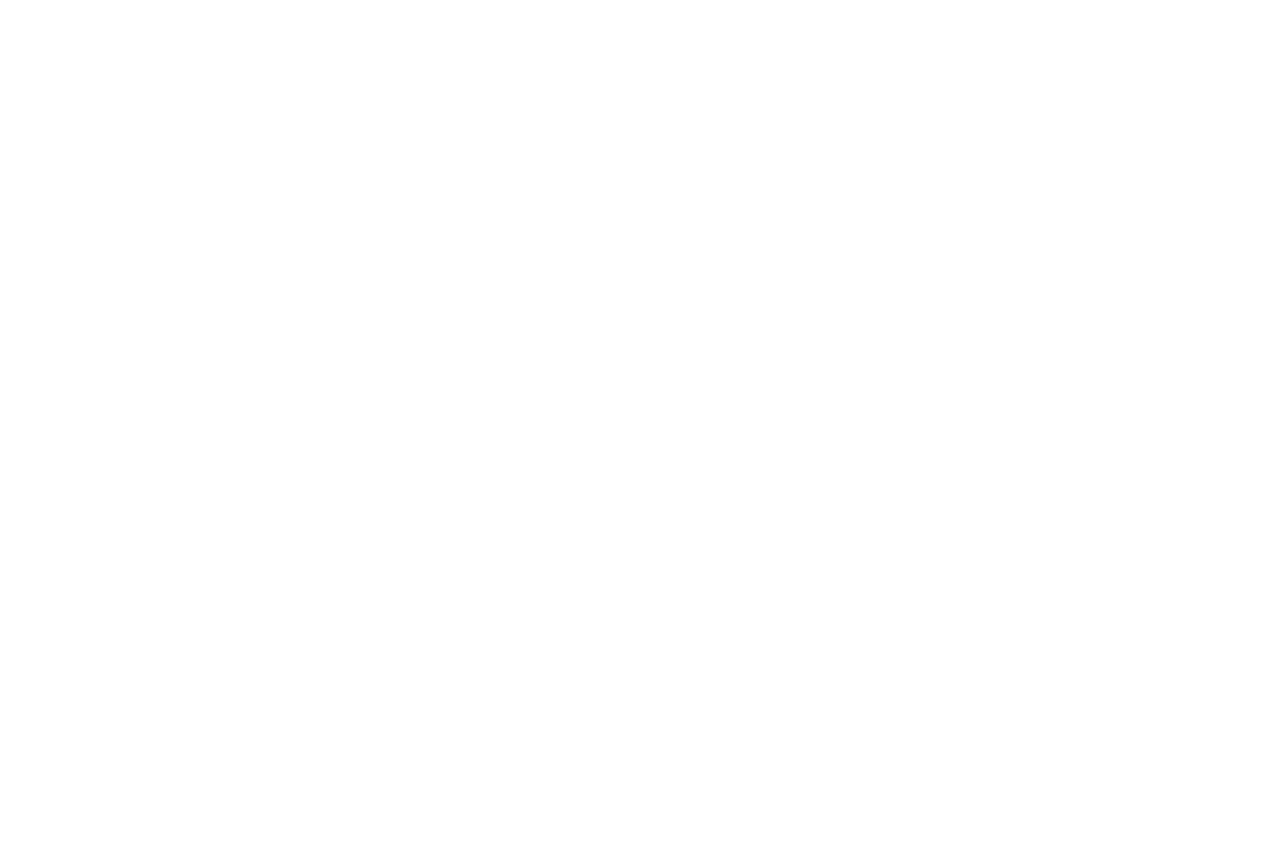
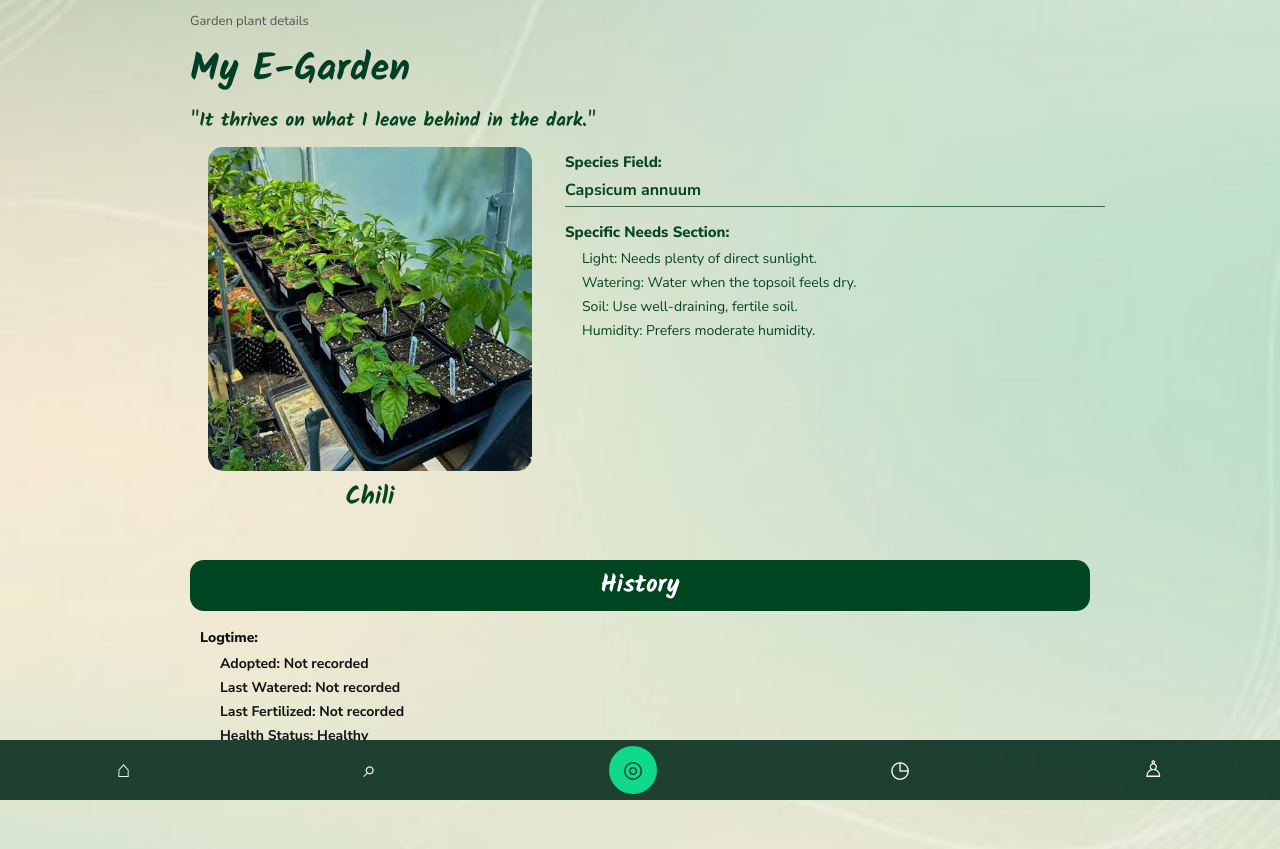
Before and after one commit to QuidHive3104/My_Plant_Journey, a React (Vite) app in the folder frontend/: page /e-garden/1 in a window 1280 px wide. Before the commit this address had no page. Before the commit the page ends 800 px from the top, so only its background shows below. Built offline with nearby package versions, Linux system fonts and the light colour scheme.

Commit message:
feat: add clickable E-Garden plant details

```diff
--- a/frontend/index.html
+++ b/frontend/index.html
@@ -5,6 +5,9 @@
     <link rel="icon" type="image/svg+xml" href="/vite.svg" />
     <meta name="viewport" content="width=device-width, initial-scale=1.0" />
     <title>My Plant Journey</title>
+    <link rel="preconnect" href="https://fonts.googleapis.com">
+    <link rel="preconnect" href="https://fonts.gstatic.com" crossorigin>
+    <link href="https://fonts.googleapis.com/css2?family=Kalam:wght@400;700&family=Nunito+Sans:wght@400;500;600;700;800&display=swap" rel="stylesheet">
   </head>
   <body>
     <div id="root"></div>
--- a/frontend/src/App.jsx
+++ b/frontend/src/App.jsx
@@ -4,6 +4,7 @@ import Login from './pages/Login';
 import SignUp from './pages/SignUp';
 import UserLevel from './pages/UserLevel';
 import EGarden from './pages/EGarden';
+import GardenPlantDetails from './pages/GardenPlantDetails';
 
 function App() {
   return (
@@ -22,6 +23,8 @@ function App() {
         <Route path="/user-level" element={<UserLevel />} />
 
         <Route path="/e-garden" element={<EGarden />} />
+        <Route path="/e-garden/:plantId" element={<GardenPlantDetails />} />
+
       </Routes>
     </BrowserRouter>
   );
--- /dev/null
+++ b/frontend/src/data/plants.js
@@ -0,0 +1,88 @@
+
+import bonsai from '../assets/plants/bonsai.jpg';
+import chili from '../assets/plants/chili.jpg';
+import peaceLily from '../assets/plants/peacelily.jpg';
+import snakePlant from '../assets/plants/snakeplant.jpg';
+import spiderPlant from '../assets/plants/spiderplant.jpg';
+import zzPlant from '../assets/plants/zzplant.jpg';
+
+export const plants = [
+  {
+    id: 1,
+    name: 'Chili',
+    image: chili,
+    health: 'Healthy',
+    species: 'Capsicum annuum',
+    care: [
+      'Light: Needs plenty of direct sunlight.',
+      'Watering: Water when the topsoil feels dry.',
+      'Soil: Use well-draining, fertile soil.',
+      'Humidity: Prefers moderate humidity.'
+    ]
+  },
+  {
+    id: 2,
+    name: 'Bonsai',
+    image: bonsai,
+    health: 'Healthy',
+    species: 'Bonsai tree',
+    care: [
+      'Light: Provide suitable light for its species.',
+      'Watering: Check soil moisture regularly.',
+      'Soil: Use a well-draining bonsai soil mix.',
+      'Pruning: Trim regularly to maintain its shape.'
+    ]
+  },
+  {
+    id: 3,
+    name: 'Snake Plant',
+    image: snakePlant,
+    health: 'Healthy',
+    species: 'Dracaena trifasciata',
+    care: [
+      'Light: Tolerates low to bright indirect light.',
+      'Watering: Allow soil to dry between watering.',
+      'Soil: Use a well-draining potting mix.',
+      'Humidity: Tolerates normal indoor humidity.'
+    ]
+  },
+  {
+    id: 4,
+    name: 'Spider Plant',
+    image: spiderPlant,
+    health: 'Needs Care',
+    species: 'Chlorophytum comosum',
+    care: [
+      'Light: Bright, indirect sunlight. Avoid harsh direct sun.',
+      'Watering: Water every 7–10 days when the top soil feels dry.',
+      'Soil: Use a well-draining potting mix.',
+      'Humidity: Prefers moderate to high humidity.'
+    ]
+  },
+  {
+    id: 5,
+    name: 'Peace Lily',
+    image: peaceLily,
+    health: 'Healthy',
+    species: 'Spathiphyllum',
+    care: [
+      'Light: Prefers bright, indirect light.',
+      'Watering: Keep soil lightly moist, not waterlogged.',
+      'Soil: Use a well-draining potting mix.',
+      'Humidity: Prefers higher humidity.'
+    ]
+  },
+  {
+    id: 6,
+    name: 'ZZ Plant',
+    image: zzPlant,
+    health: 'Healthy',
+    species: 'Zamioculcas zamiifolia',
+    care: [
+      'Light: Tolerates low to bright indirect light.',
+      'Watering: Allow soil to dry before watering again.',
+      'Soil: Use a well-draining potting mix.',
+      'Humidity: Tolerates average indoor humidity.'
+    ]
+  }
+];
--- a/frontend/src/pages/EGarden.css
+++ b/frontend/src/pages/EGarden.css
@@ -185,3 +185,12 @@
     height: 115px;
   }
 }
+
+.plant-card {
+  cursor: pointer;
+}
+
+.plant-card:focus-visible {
+  outline: 3px solid #087A3B;
+  outline-offset: 3px;
+}
--- a/frontend/src/pages/EGarden.jsx
+++ b/frontend/src/pages/EGarden.jsx
@@ -1,33 +1,19 @@
 
+import { useNavigate } from 'react-router-dom';
+import { plants } from '../data/plants';
 import './EGarden.css';
 
-import bonsai from '../assets/plants/bonsai.jpg';
-import chili from '../assets/plants/chili.jpg';
-import peaceLily from '../assets/plants/peacelily.jpg';
-import snakePlant from '../assets/plants/snakeplant.jpg';
-import spiderPlant from '../assets/plants/spiderplant.jpg';
-import zzPlant from '../assets/plants/zzplant.jpg';
+export default function EGarden() {
+  const navigate = useNavigate();
 
-const plants = [
-  { id: 1, name: 'Chili', image: chili, health: 'Healthy' },
-  { id: 2, name: 'Bonsai', image: bonsai, health: 'Healthy' },
-  { id: 3, name: 'Snake Plant', image: snakePlant, health: 'Healthy' },
-  { id: 4, name: 'Spider Plant', image: spiderPlant, health: 'Needs Care' },
-  { id: 5, name: 'Peace Lily', image: peaceLily, health: 'Healthy' },
-  { id: 6, name: 'ZZ Plant', image: zzPlant, health: 'Healthy' },
-];
-
-export default function EGarden() {
   return (
     <div className="egarden-page">
-
       <main className="egarden-container">
 
-        {/* Page heading */}
         <header className="egarden-header">
           <div>
             <h1>My E-Garden</h1>
-            <p>The roots know what the mind forgets.</p>
+            <p>“The roots know what we buried long before the flowers bloom.”</p>
           </div>
 
           <button className="garden-menu" aria-label="Garden menu">
@@ -35,14 +21,21 @@ export default function EGarden() {
           </button>
         </header>
 
-        {/* Plant collection */}
         <section className="egarden-content">
-
           <div className="plant-grid">
-
             {plants.map((plant) => (
-              <article className="plant-card" key={plant.id}>
-
+              <article
+                className="plant-card"
+                key={plant.id}
+                onClick={() => navigate(`/e-garden/${plant.id}`)}
+                role="button"
+                tabIndex={0}
+                onKeyDown={(event) => {
+                  if (event.key === 'Enter') {
+                    navigate(`/e-garden/${plant.id}`);
+                  }
+                }}
+              >
                 <img
                   src={plant.image}
                   alt={plant.name}
@@ -58,22 +51,16 @@ export default function EGarden() {
                 >
                   {plant.health}
                 </span>
-
               </article>
             ))}
-
           </div>
 
-          {/* Add New Plant button */}
           <button className="add-plant-button">
             + Add New Plant
           </button>
-
         </section>
-
       </main>
 
-      {/* Bottom navigation */}
       <nav className="bottom-navigation">
         <button aria-label="Home">⌂</button>
         <button aria-label="Search">⌕</button>
@@ -81,7 +68,6 @@ export default function EGarden() {
         <button aria-label="Care Log">◷</button>
         <button aria-label="Profile">♙</button>
       </nav>
-
     </div>
   );
 }
--- /dev/null
+++ b/frontend/src/pages/GardenPlantDetails.css
@@ -0,0 +1,170 @@
+
+/* ===== MAIN PAGE ===== */
+.details-page {
+  min-height: 100vh;
+  box-sizing: border-box;
+  padding: 12px 20px 100px;
+  background-image: url('../assets/bg1.png');
+  background-size: cover;
+  background-position: center;
+  background-attachment: fixed;
+  color: #064522;
+  font-family: 'Nunito Sans', sans-serif;
+}
+
+.details-container {
+  max-width: 900px;
+  margin: 0 auto;
+}
+
+.details-label {
+  color: #555;
+  font-size: 13px;
+  margin: 0 0 10px;
+}
+
+/* ===== PAGE HEADING ===== */
+.details-header {
+  margin-bottom: 12px;
+}
+
+.details-header h1 {
+  font-family: 'Kalam', cursive;
+  font-size: 38px;
+  font-weight: 700;
+  margin: 0 0 8px;
+  color: #003e25;
+}
+
+.details-header p {
+  font-family: 'Kalam', cursive;
+  font-size: 19px;
+  font-weight: 700;
+  line-height: 1.5;
+  margin: 0;
+}
+
+/* ===== PLANT INFORMATION ===== */
+.plant-information {
+  display: grid;
+  grid-template-columns: 40% 60%;
+  gap: 15px;
+  align-items: start;
+}
+
+.plant-photo-section {
+  text-align: center;
+}
+
+.details-plant-image {
+  display: block;
+  width: 90%;
+  aspect-ratio: 1 / 1;
+  object-fit: cover;
+  border-radius: 15px;
+  margin: 0 auto;
+}
+
+.plant-photo-section h2 {
+  font-family: 'Kalam', cursive;
+  font-size: 25px;
+  font-weight: 700;
+  margin: 8px 0;
+}
+
+.plant-care-section h3 {
+  font-size: 15px;
+  font-weight: 800;
+  margin: 4px 0;
+}
+
+.species-name {
+  font-weight: 700;
+  border-bottom: 1px solid #376b43;
+  padding-bottom: 4px;
+  margin: 0 0 14px;
+  overflow-wrap: anywhere;
+}
+
+.plant-care-section ul {
+  padding-left: 17px;
+  margin: 5px 0;
+}
+
+.plant-care-section li {
+  font-size: 14px;
+  line-height: 1.5;
+  margin-bottom: 3px;
+}
+
+/* ===== PLANT HISTORY ===== */
+.plant-history {
+  margin-top: 35px;
+}
+
+.plant-history h2 {
+  font-family: 'Kalam', cursive;
+  background: #004522;
+  color: #fff;
+  border-radius: 14px;
+  text-align: center;
+  padding: 7px;
+  margin: 0 0 16px;
+  font-size: 25px;
+  font-weight: 700;
+}
+
+.history-content {
+  padding: 0 10px;
+  color: #111;
+}
+
+.history-content h3 {
+  font-size: 14px;
+  font-weight: 800;
+  margin-bottom: 5px;
+}
+
+.history-content ul {
+  padding-left: 20px;
+  margin-top: 5px;
+}
+
+.history-content li {
+  font-size: 14px;
+  line-height: 1.5;
+  font-weight: 700;
+  margin-bottom: 3px;
+}
+
+/* ===== MOBILE RESPONSIVENESS ===== */
+@media (max-width: 480px) {
+  .details-page {
+    padding: 12px 14px 100px;
+  }
+
+  .details-header h1 {
+    font-size: 32px;
+  }
+
+  .details-header p {
+    font-size: 17px;
+  }
+
+  .plant-information {
+    grid-template-columns: 40% 60%;
+    gap: 10px;
+  }
+
+  .plant-care-section h3 {
+    font-size: 13px;
+  }
+
+  .plant-care-section li {
+    font-size: 11px;
+  }
+
+  .plant-photo-section h2 {
+    font-size: 21px;
+  }
+}
--- /dev/null
+++ b/frontend/src/pages/GardenPlantDetails.jsx
@@ -0,0 +1,99 @@
+
+import { useNavigate, useParams } from 'react-router-dom';
+import { plants } from '../data/plants';
+import './GardenPlantDetails.css';
+
+export default function GardenPlantDetails() {
+  const { plantId } = useParams();
+  const navigate = useNavigate();
+
+  const plant = plants.find(
+    (item) => item.id === Number(plantId)
+  );
+
+  if (!plant) {
+    return (
+      <div className="details-page">
+        <h2>Plant not found</h2>
+        <button onClick={() => navigate('/e-garden')}>
+          Back to E-Garden
+        </button>
+      </div>
+    );
+  }
+
+  return (
+    <div className="details-page">
+
+      <main className="details-container">
+
+        <p className="details-label">Garden plant details</p>
+
+        <header className="details-header">
+          <h1>My E-Garden</h1>
+          <p>"It thrives on what I leave behind in the dark."</p>
+        </header>
+
+        <section className="plant-information">
+
+          <div className="plant-photo-section">
+            <img
+              src={plant.image}
+              alt={plant.name}
+              className="details-plant-image"
+            />
+            <h2>{plant.name}</h2>
+          </div>
+
+          <div className="plant-care-section">
+            <h3>Species Field:</h3>
+            <p className="species-name">{plant.species}</p>
+
+            <h3>Specific Needs Section:</h3>
+
+            <ul>
+              {plant.care.map((item, index) => (
+                <li key={index}>{item}</li>
+              ))}
+            </ul>
+          </div>
+
+        </section>
+
+        <section className="plant-history">
+
+          <h2>History</h2>
+
+          <div className="history-content">
+            <h3>Logtime:</h3>
+
+            <ul>
+              <li>Adopted: Not recorded</li>
+              <li>Last Watered: Not recorded</li>
+              <li>Last Fertilized: Not recorded</li>
+              <li>
+                Health Status: {plant.health}
+              </li>
+            </ul>
+          </div>
+
+        </section>
+
+      </main>
+
+      <nav className="bottom-navigation">
+        <button
+          aria-label="Home"
+          onClick={() => navigate('/e-garden')}
+        >
+          ⌂
+        </button>
+        <button aria-label="Search">⌕</button>
+        <button className="camera-button" aria-label="Camera">◎</button>
+        <button aria-label="Care Log">◷</button>
+        <button aria-label="Profile">♙</button>
+      </nav>
+
+    </div>
+  );
+}
```
